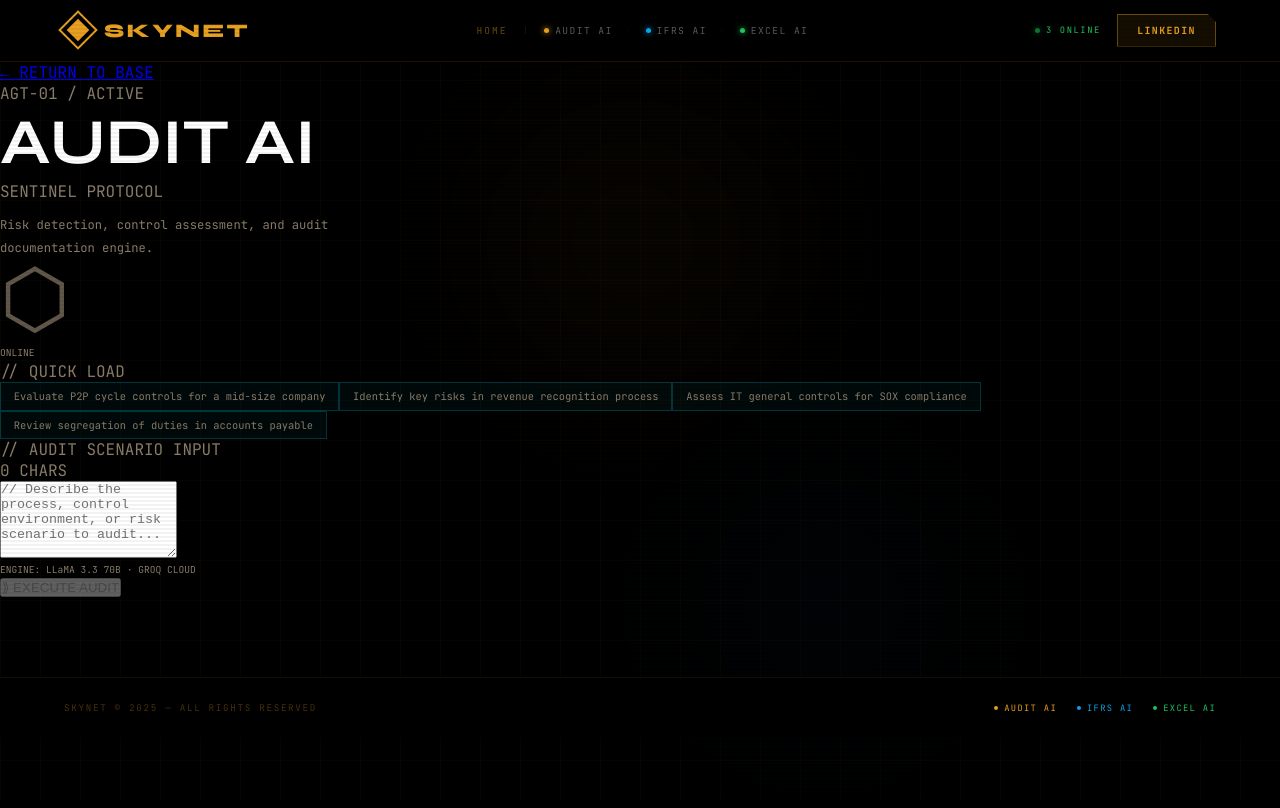
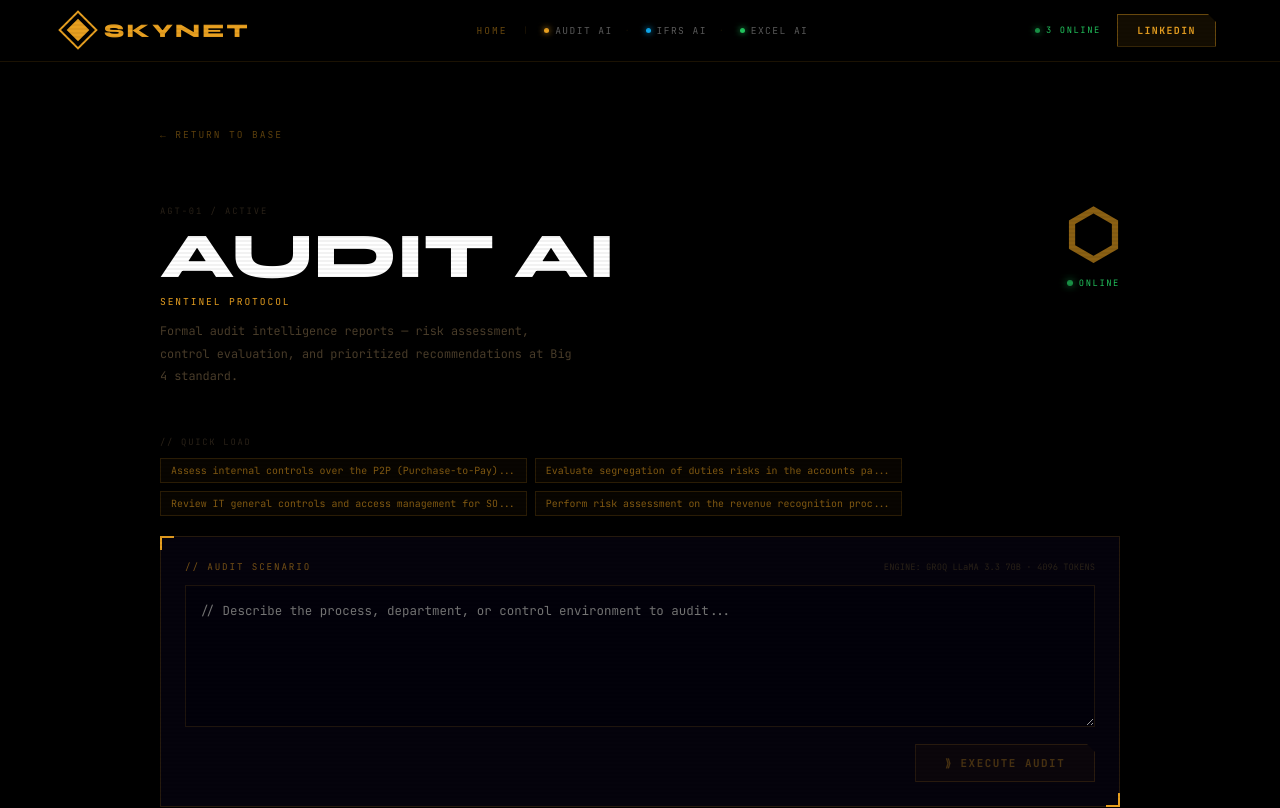
Before and after one commit to marinofecal/skynet-final, a Next.js app: page /tools/audit in a window 1280 px wide. Shown: the top 808 px of the page. Built offline with nearby package versions, Linux system fonts and the light colour scheme.

Commit message:
Update page.jsx

```diff
--- a/app/tools/audit/page.jsx
+++ b/app/tools/audit/page.jsx
@@ -2,189 +2,252 @@
 import { useState } from 'react';
 import Link from 'next/link';
 
-const QUICK_PROMPTS = [
-  'Evaluate P2P cycle controls for a mid-size company',
-  'Identify key risks in revenue recognition process',
-  'Assess IT general controls for SOX compliance',
-  'Review segregation of duties in accounts payable',
+const A = '#E8A020';
+const MONO = "'JetBrains Mono', monospace";
+const SYNE = "'Syne', sans-serif";
+
+const QUICK = [
+  'Assess internal controls over the P2P (Purchase-to-Pay) cycle for a mid-size manufacturing company',
+  'Evaluate segregation of duties risks in the accounts payable department with 5 staff members',
+  'Review IT general controls and access management for SOX Section 404 compliance',
+  'Perform risk assessment on the revenue recognition process under IFRS 15 for a SaaS company',
 ];
+
+function ReportRenderer({ text }) {
+  if (!text) return null;
+  const lines = text.split('\n');
+  return (
+    <div style={{ fontFamily: MONO, fontSize: '0.78rem', lineHeight: 1.9, color: '#7a6a4a' }}>
+      {lines.map((line, i) => {
+        const trimmed = line.trim();
+        if (!trimmed) return <div key={i} style={{ height: '0.6rem' }} />;
+
+        // Numbered section headers: "1." or "1. TITLE"
+        if (/^\d+\.\s+[A-Z]/.test(trimmed)) {
+          return (
+            <div key={i} style={{ marginTop: '1.4rem', marginBottom: '0.5rem', display: 'flex', gap: '10px', alignItems: 'baseline' }}>
+              <span style={{ color: A, fontWeight: 700, fontSize: '0.72rem', minWidth: '20px' }}>{trimmed.match(/^\d+/)[0]}.</span>
+              <span style={{ color: '#d4a84a', fontWeight: 700, fontSize: '0.78rem', letterSpacing: '0.1em' }}>
+                {trimmed.replace(/^\d+\.\s+/, '')}
+              </span>
+            </div>
+          );
+        }
+
+        // ## or # headings
+        if (/^#{1,3}\s/.test(trimmed)) {
+          const text2 = trimmed.replace(/^#+\s+/, '');
+          return (
+            <div key={i} style={{ marginTop: '1.4rem', marginBottom: '0.5rem', color: '#d4a84a', fontWeight: 700, fontSize: '0.78rem', letterSpacing: '0.08em', borderBottom: '1px solid rgba(232,160,32,0.15)', paddingBottom: '4px' }}>
+              {text2}
+            </div>
+          );
+        }
+
+        // Bullet: • or - or *
+        if (/^[•\-\*]\s/.test(trimmed)) {
+          const content = trimmed.replace(/^[•\-\*]\s+/, '');
+          return (
+            <div key={i} style={{ display: 'flex', gap: '10px', marginLeft: '8px', marginBottom: '2px' }}>
+              <span style={{ color: A, flexShrink: 0, marginTop: '2px' }}>▸</span>
+              <span dangerouslySetInnerHTML={{ __html: content.replace(/\*\*(.+?)\*\*/g, `<strong style="color:#c4983a">$1</strong>`) }} />
+            </div>
+          );
+        }
+
+        // Sub-bullet: indented
+        if (/^\s{2,}[-•]/.test(line)) {
+          const content = trimmed.replace(/^[-•]\s+/, '');
+          return (
+            <div key={i} style={{ display: 'flex', gap: '8px', marginLeft: '28px', marginBottom: '2px', color: '#5a4d30' }}>
+              <span style={{ color: 'rgba(232,160,32,0.4)', flexShrink: 0 }}>·</span>
+              <span>{content}</span>
+            </div>
+          );
+        }
+
+        // CONCLUSION or EXECUTIVE SUMMARY style caps labels
+        if (/^(CONCLUSION|EXECUTIVE SUMMARY|RECOMMENDATION|SUMMARY|RISK RATING|STATUS):?/.test(trimmed)) {
+          return (
+            <div key={i} style={{ marginTop: '1.4rem', padding: '10px 14px', background: 'rgba(232,160,32,0.06)', borderLeft: `3px solid ${A}`, color: '#d4a84a', fontWeight: 700, fontSize: '0.76rem', letterSpacing: '0.1em' }}>
+              {trimmed}
+            </div>
+          );
+        }
+
+        // Bold **text** inline
+        return (
+          <p key={i} style={{ marginBottom: '2px' }}
+            dangerouslySetInnerHTML={{ __html: trimmed.replace(/\*\*(.+?)\*\*/g, `<strong style="color:#c4983a">$1</strong>`) }}
+          />
+        );
+      })}
+    </div>
+  );
+}
 
 export default function AuditBot() {
   const [input, setInput] = useState('');
   const [response, setResponse] = useState('');
   const [loading, setLoading] = useState(false);
-  const [charCount, setCharCount] = useState(0);
-
-  const handleInput = (e) => {
-    setInput(e.target.value);
-    setCharCount(e.target.value.length);
-  };
 
   const handleSubmit = async (e) => {
     e.preventDefault();
     if (!input.trim() || loading) return;
     setLoading(true);
     setResponse('');
-
     try {
       const res = await fetch('/api/bot', {
         method: 'POST',
         headers: { 'Content-Type': 'application/json' },
         body: JSON.stringify({
-          prompt: `You are a senior internal audit and risk management expert with 15+ years of experience in GRC, SOX, COSO, and internal controls frameworks.
+          systemPrompt: `You are a Big 4 senior internal audit partner with 20+ years of experience in GRC, SOX, COSO 2013, IIA Standards, and enterprise risk management.
 
-Analyze the following scenario and provide a structured response including:
-1. RISK ASSESSMENT — Identify key risks (rate each: Critical/High/Medium/Low)
-2. CONTROL EVALUATION — Map relevant controls (preventive, detective, corrective)
-3. AUDIT FINDINGS — List potential findings with impact
-4. RECOMMENDATIONS — Prioritized action items
-5. REGULATORY LENS — Relevant standards (SOX, COSO, IIA, ISO 31000)
+Produce a formal AUDIT INTELLIGENCE REPORT with the following mandatory structure:
 
-Be precise, professional, and actionable. Use structured formatting.
+EXECUTIVE SUMMARY
+(2-3 sentences summarizing the overall risk posture and key finding)
 
-SCENARIO: ${input}`,
+1. SCOPE & METHODOLOGY
+• Audit universe covered
+• Standards applied (COSO, IIA, SOX, ISO 31000)
+• Assessment approach
+
+2. RISK ASSESSMENT MATRIX
+• For each risk identified, provide: Risk name | Likelihood (H/M/L) | Impact (H/M/L) | Rating
+• Minimum 4-6 risks
+
+3. CONTROL ENVIRONMENT EVALUATION
+• Preventive controls: status and gaps
+• Detective controls: status and gaps
+• Corrective controls: recommendations
+
+4. KEY AUDIT FINDINGS
+• Finding 1: Title, condition, criteria, cause, effect
+• Finding 2: (same structure)
+• Continue for all material findings
+
+5. REGULATORY & COMPLIANCE CONSIDERATIONS
+• Applicable standards and regulations
+• Compliance gaps identified
+
+6. PRIORITIZED RECOMMENDATIONS
+• Priority 1 (Immediate — 0-30 days): action
+• Priority 2 (Short-term — 30-90 days): action
+• Priority 3 (Medium-term — 90-180 days): action
+
+CONCLUSION
+Overall audit opinion with risk rating (Satisfactory / Needs Improvement / Unsatisfactory) and next steps.
+
+Be thorough, specific, and professional. Minimum 500 words.`,
+          prompt: `Conduct a formal internal audit assessment for the following scenario:\n\n${input}`,
         }),
       });
       const data = await res.json();
       setResponse(data.result);
     } catch {
-      setResponse('// ERROR: Connection to neural network failed. Please retry.');
+      setResponse('ERROR: Connection failed. Please retry.');
     } finally {
       setLoading(false);
     }
   };
 
   return (
-    <div className="min-h-screen px-6 py-16 max-w-5xl mx-auto">
+    <div style={{ minHeight: '100vh', background: '#000', padding: '60px 24px' }}>
+      <div style={{ maxWidth: '960px', margin: '0 auto' }}>
 
-      {/* ── BACK ── */}
-      <Link href="/" className="section-label hover:text-white transition mb-10 inline-flex items-center gap-2">
+        <Link href="/" style={{ fontFamily: MONO, fontSize: '0.6rem', letterSpacing: '0.2em', color: 'rgba(232,160,32,0.4)', textDecoration: 'none', display: 'inline-block', marginBottom: '40px' }}>
           ← RETURN TO BASE
         </Link>
 
-      {/* ── AGENT HEADER ── */}
-      <div className="flex items-start justify-between mt-8 mb-12">
+        {/* Header */}
+        <div style={{ display: 'flex', justifyContent: 'space-between', alignItems: 'flex-start', marginTop: '24px', marginBottom: '48px' }}>
           <div>
-          <div className="section-label mb-3" style={{ color: 'var(--muted)' }}>AGT-01 / ACTIVE</div>
-          <h1
-            className="display-heading mb-2"
-            style={{ fontSize: 'clamp(2.5rem, 5vw, 4rem)', fontFamily: 'var(--font-display)', color: 'white' }}
-          >
-            AUDIT AI
-          </h1>
-          <div className="section-label" style={{ color: 'var(--cyan)' }}>SENTINEL PROTOCOL</div>
-          <p style={{ fontFamily: 'var(--font-mono)', fontSize: '0.76rem', color: 'var(--muted)', marginTop: '0.75rem', maxWidth: '400px', lineHeight: 1.9 }}>
-            Risk detection, control assessment, and audit documentation engine.
+            <div style={{ fontFamily: MONO, fontSize: '0.55rem', letterSpacing: '0.22em', color: '#2a2218', marginBottom: '10px' }}>AGT-01 / ACTIVE</div>
+            <h1 style={{ fontFamily: SYNE, fontWeight: 800, fontSize: 'clamp(2.5rem, 5vw, 4rem)', color: '#fff', lineHeight: 0.95, marginBottom: '8px' }}>AUDIT AI</h1>
+            <div style={{ fontFamily: MONO, fontSize: '0.6rem', letterSpacing: '0.2em', color: A, marginBottom: '12px' }}>SENTINEL PROTOCOL</div>
+            <p style={{ fontFamily: MONO, fontSize: '0.74rem', color: '#4a3d2a', maxWidth: '420px', lineHeight: 1.9 }}>
+              Formal audit intelligence reports — risk assessment, control evaluation, and prioritized recommendations at Big 4 standard.
             </p>
           </div>
-        <div className="flex flex-col items-end gap-2">
-          <div
-            className="display-heading"
-            style={{ fontSize: '5rem', color: 'var(--cyan)', fontFamily: 'var(--font-display)', lineHeight: 1, opacity: 0.7 }}
-          >
-            ⬡
-          </div>
-          <div className="flex items-center gap-2">
-            <span className="status-dot" />
-            <span className="section-label" style={{ color: 'var(--green)', fontSize: '0.6rem' }}>ONLINE</span>
+          <div style={{ textAlign: 'right' }}>
+            <div style={{ fontFamily: SYNE, fontWeight: 800, fontSize: '4rem', color: A, lineHeight: 1, opacity: 0.6 }}>⬡</div>
+            <div style={{ display: 'flex', alignItems: 'center', gap: '6px', justifyContent: 'flex-end', marginTop: '8px' }}>
+              <div style={{ width: 6, height: 6, borderRadius: '50%', background: '#22C55E', boxShadow: '0 0 8px #22C55E', animation: 'blink 2s ease-in-out infinite' }} />
+              <span style={{ fontFamily: MONO, fontSize: '0.55rem', letterSpacing: '0.18em', color: '#22C55E' }}>ONLINE</span>
             </div>
           </div>
         </div>
 
-      {/* ── QUICK PROMPTS ── */}
-      <div className="mb-6">
-        <div className="section-label mb-3" style={{ color: 'var(--muted)' }}>// QUICK LOAD</div>
-        <div className="flex flex-wrap gap-2">
-          {QUICK_PROMPTS.map((prompt) => (
-            <button
-              key={prompt}
-              onClick={() => { setInput(prompt); setCharCount(prompt.length); }}
-              style={{
-                fontFamily: 'var(--font-mono)',
-                fontSize: '0.65rem',
-                color: 'var(--cyan)',
-                border: '1px solid rgba(0,229,255,0.2)',
-                background: 'rgba(0,229,255,0.04)',
-                padding: '0.4rem 0.8rem',
-                cursor: 'pointer',
-                transition: 'all 0.2s',
-              }}
-              onMouseEnter={e => e.target.style.borderColor = 'rgba(0,229,255,0.6)'}
-              onMouseLeave={e => e.target.style.borderColor = 'rgba(0,229,255,0.2)'}
-            >
-              {prompt}
+        {/* Quick prompts */}
+        <div style={{ marginBottom: '20px' }}>
+          <div style={{ fontFamily: MONO, fontSize: '0.55rem', letterSpacing: '0.2em', color: '#2a2218', marginBottom: '10px' }}>// QUICK LOAD</div>
+          <div style={{ display: 'flex', flexWrap: 'wrap', gap: '8px' }}>
+            {QUICK.map(q => (
+              <button key={q} onClick={() => setInput(q)} style={{ fontFamily: MONO, fontSize: '0.62rem', color: 'rgba(232,160,32,0.55)', border: '1px solid rgba(232,160,32,0.15)', background: 'rgba(232,160,32,0.03)', padding: '5px 10px', cursor: 'pointer', transition: 'all 0.2s' }}
+                onMouseEnter={e => e.target.style.borderColor = 'rgba(232,160,32,0.5)'}
+                onMouseLeave={e => e.target.style.borderColor = 'rgba(232,160,32,0.15)'}>
+                {q.length > 55 ? q.slice(0, 55) + '...' : q}
               </button>
             ))}
           </div>
         </div>
 
-      {/* ── INPUT TERMINAL ── */}
-      <div className="bracket-card p-6 mb-6">
-        <div className="flex justify-between items-center mb-4">
-          <div className="section-label">// AUDIT SCENARIO INPUT</div>
-          <div className="section-label" style={{ color: 'var(--muted)' }}>{charCount} CHARS</div>
+        {/* Input */}
+        <div style={{ background: '#05030c', border: '1px solid rgba(232,160,32,0.15)', padding: '24px', marginBottom: '24px', position: 'relative' }}>
+          <div style={{ position: 'absolute', top: -1, left: -1, width: 14, height: 14, borderTop: `2px solid ${A}`, borderLeft: `2px solid ${A}` }} />
+          <div style={{ position: 'absolute', bottom: -1, right: -1, width: 14, height: 14, borderBottom: `2px solid ${A}`, borderRight: `2px solid ${A}` }} />
+
+          <div style={{ display: 'flex', justifyContent: 'space-between', marginBottom: '12px' }}>
+            <span style={{ fontFamily: MONO, fontSize: '0.58rem', letterSpacing: '0.2em', color: 'rgba(232,160,32,0.5)' }}>// AUDIT SCENARIO</span>
+            <span style={{ fontFamily: MONO, fontSize: '0.55rem', color: '#2a2218' }}>ENGINE: GROQ LLaMA 3.3 70B · 4096 TOKENS</span>
           </div>
+
           <form onSubmit={handleSubmit}>
             <textarea
-            className="terminal-input mb-4"
+              value={input}
+              onChange={e => setInput(e.target.value)}
               rows={5}
-            placeholder="// Describe the process, control environment, or risk scenario to audit..."
-            value={input}
-            onChange={handleInput}
+              placeholder="// Describe the process, department, or control environment to audit..."
+              style={{ width: '100%', background: '#02010a', border: '1px solid rgba(232,160,32,0.12)', color: A, fontFamily: MONO, fontSize: '0.78rem', padding: '14px', outline: 'none', resize: 'vertical', caretColor: A, lineHeight: 1.8 }}
             />
-          <div className="flex items-center justify-between">
-            <div className="section-label" style={{ color: 'var(--muted)', fontSize: '0.6rem' }}>
-              ENGINE: LLaMA 3.3 70B · GROQ CLOUD
-            </div>
-            <button type="submit" className="btn-execute" disabled={loading || !input.trim()}>
-              {loading ? '// PROCESSING...' : '⟫ EXECUTE AUDIT'}
+            <div style={{ display: 'flex', justifyContent: 'flex-end', marginTop: '12px' }}>
+              <button type="submit" disabled={loading || !input.trim()} style={{ fontFamily: MONO, fontSize: '0.68rem', fontWeight: 700, letterSpacing: '0.14em', padding: '0.7rem 1.8rem', background: loading ? 'transparent' : 'rgba(232,160,32,0.1)', color: A, border: `1px solid rgba(232,160,32,${loading ? '0.2' : '0.5'})`, cursor: loading ? 'not-allowed' : 'pointer', opacity: !input.trim() ? 0.3 : 1, clipPath: 'polygon(0 0, calc(100% - 8px) 0, 100% 8px, 100% 100%, 0 100%)' }}>
+                {loading ? '// GENERATING REPORT...' : '⟫ EXECUTE AUDIT'}
               </button>
             </div>
           </form>
         </div>
 
-      {/* ── RESPONSE ── */}
+        {/* Loading */}
         {loading && (
-        <div className="bracket-card p-6">
-          <div className="section-label mb-4" style={{ color: 'var(--cyan)' }}>// ANALYZING SCENARIO</div>
-          <div className="flex gap-3 items-center">
-            {[0, 1, 2, 3, 4].map(i => (
-              <div
-                key={i}
-                style={{
-                  width: '4px',
-                  height: '24px',
-                  background: 'var(--cyan)',
-                  animation: `blink 1s ease-in-out ${i * 0.15}s infinite`,
-                  opacity: 0.7,
-                }}
-              />
+          <div style={{ background: '#05030c', border: '1px solid rgba(232,160,32,0.12)', padding: '24px' }}>
+            <div style={{ fontFamily: MONO, fontSize: '0.6rem', letterSpacing: '0.2em', color: A, marginBottom: '16px' }}>// COMPILING AUDIT REPORT</div>
+            <div style={{ display: 'flex', gap: '4px', alignItems: 'flex-end' }}>
+              {[0,1,2,3,4,5,6].map(i => (
+                <div key={i} style={{ width: '3px', background: A, animation: `blink 1s ease-in-out ${i * 0.12}s infinite`, height: `${12 + i * 4}px`, opacity: 0.6 }} />
               ))}
-            <span className="section-label" style={{ color: 'var(--muted)', marginLeft: '8px' }}>
-              NEURAL NETWORK PROCESSING...
-            </span>
+              <span style={{ fontFamily: MONO, fontSize: '0.6rem', color: '#3a3020', marginLeft: '12px' }}>PROCESSING — THIS MAY TAKE A MOMENT FOR A FULL REPORT</span>
             </div>
           </div>
         )}
 
+        {/* Report output */}
         {response && !loading && (
-        <div className="bracket-card p-0 overflow-hidden">
-          <div
-            className="px-6 py-3 flex justify-between items-center"
-            style={{ borderBottom: '1px solid rgba(0,229,255,0.1)', background: 'rgba(0,229,255,0.03)' }}
-          >
-            <div className="section-label" style={{ color: 'var(--cyan)' }}>// AUDIT REPORT GENERATED</div>
-            <div className="flex items-center gap-2">
-              <span className="status-dot" style={{ background: 'var(--green)', boxShadow: '0 0 6px var(--green)' }} />
-              <span className="section-label" style={{ color: 'var(--green)', fontSize: '0.58rem' }}>COMPLETE</span>
+          <div style={{ background: '#05030c', border: '1px solid rgba(232,160,32,0.15)', overflow: 'hidden' }}>
+            <div style={{ padding: '14px 24px', background: 'rgba(232,160,32,0.04)', borderBottom: '1px solid rgba(232,160,32,0.1)', display: 'flex', justifyContent: 'space-between', alignItems: 'center' }}>
+              <span style={{ fontFamily: MONO, fontSize: '0.6rem', letterSpacing: '0.18em', color: A }}>// AUDIT INTELLIGENCE REPORT</span>
+              <div style={{ display: 'flex', alignItems: 'center', gap: '6px' }}>
+                <div style={{ width: 5, height: 5, borderRadius: '50%', background: '#22C55E' }} />
+                <span style={{ fontFamily: MONO, fontSize: '0.55rem', letterSpacing: '0.15em', color: '#22C55E' }}>COMPLETE</span>
               </div>
             </div>
-          <div className="response-terminal" style={{ borderLeft: '3px solid var(--cyan)' }}>
-            {response}
+            <div style={{ padding: '32px' }}>
+              <ReportRenderer text={response} />
             </div>
           </div>
         )}
-
+      </div>
     </div>
   );
 }
```
Lines whose indentation alone changed are shown as unchanged.
